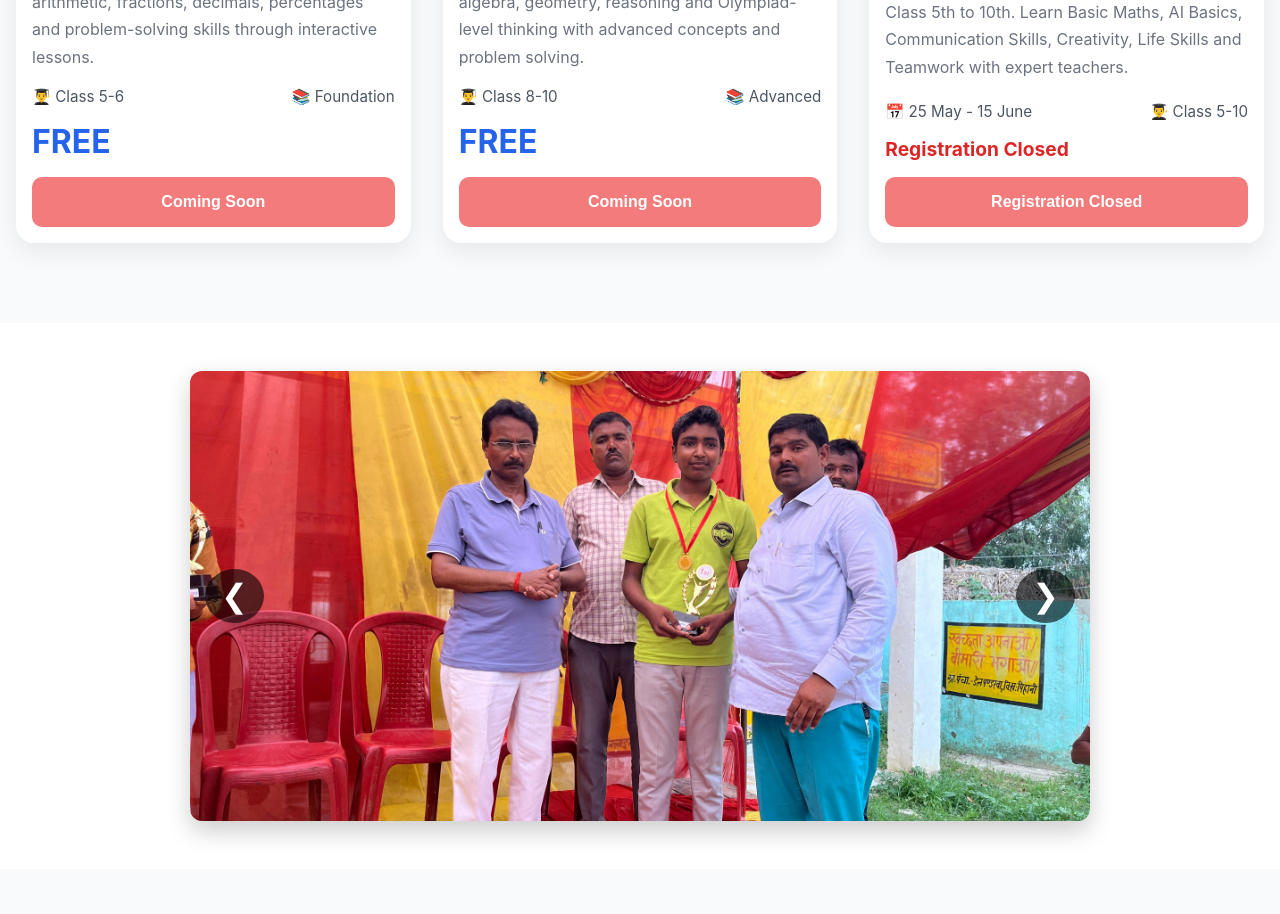
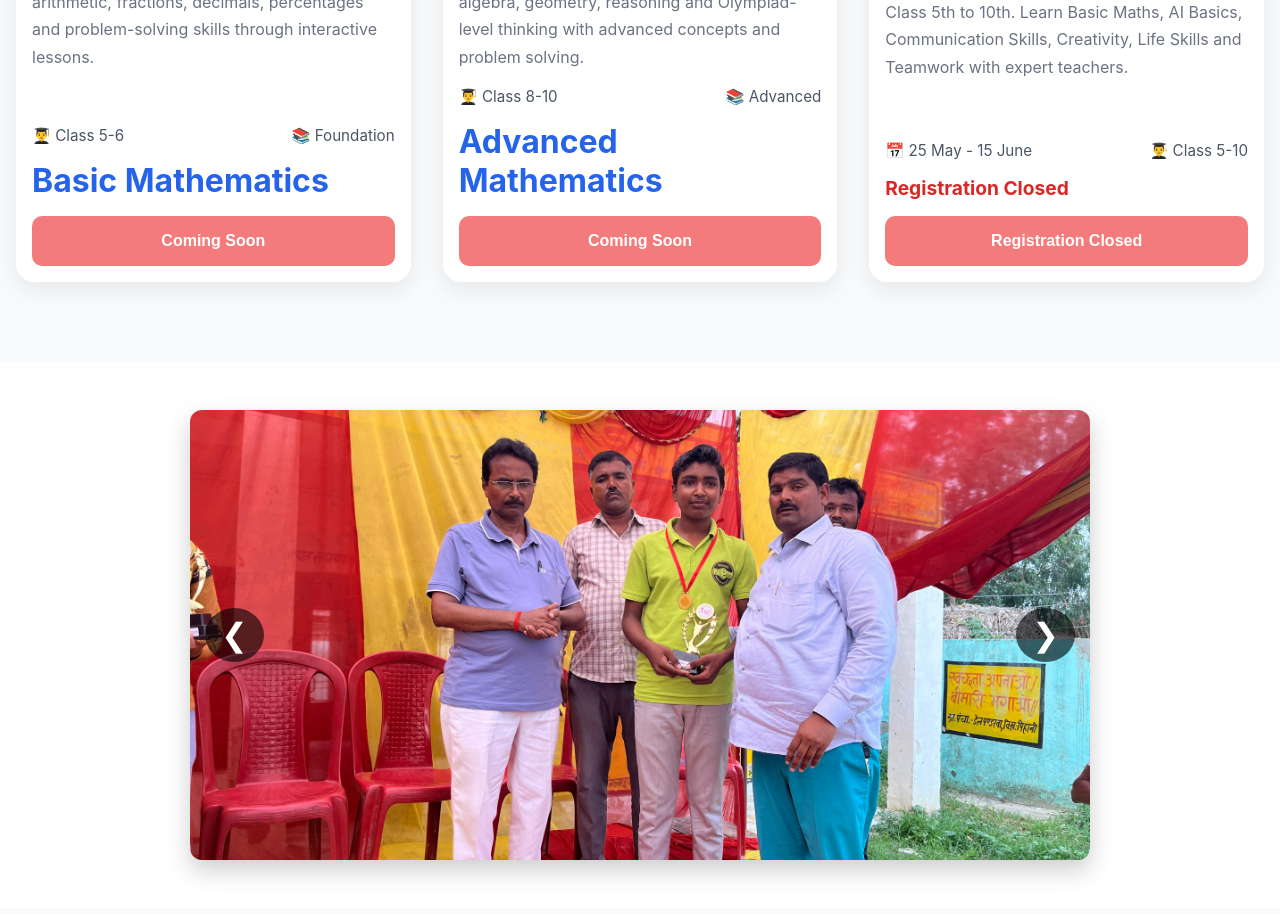
Before and after one commit to nikhilprajapati-21/gyanexia, a React (Create React App) app: page / in a window 1280 px wide. Shown: the part 1200-2114 px from the top of the page. Built offline with nearby package versions, Linux system fonts and the light colour scheme.

Commit message:
updated home page

```diff
--- a/src/pages/Home.css
+++ b/src/pages/Home.css
@@ -520,6 +520,7 @@
 .course-footer {
   margin-top: auto;
   margin-bottom: 1rem;
+
 }
 
 .course-price {
--- a/src/pages/Home.js
+++ b/src/pages/Home.js
@@ -132,7 +132,7 @@ const Home = () => {
         </div>
 
         <div className="course-footer">
-          <span className="course-price">FREE</span>
+          <span className="course-price">Basic Mathematics</span>
         </div>
 
         <button className="course-btn disabled-btn" disabled>
@@ -166,7 +166,7 @@ const Home = () => {
     </div>
 
     <div className="course-footer">
-      <span className="course-price">FREE</span>
+      <span className="course-price">Advanced Mathematics</span>
     </div>
 
    <button className="course-btn disabled-btn" disabled>
```
